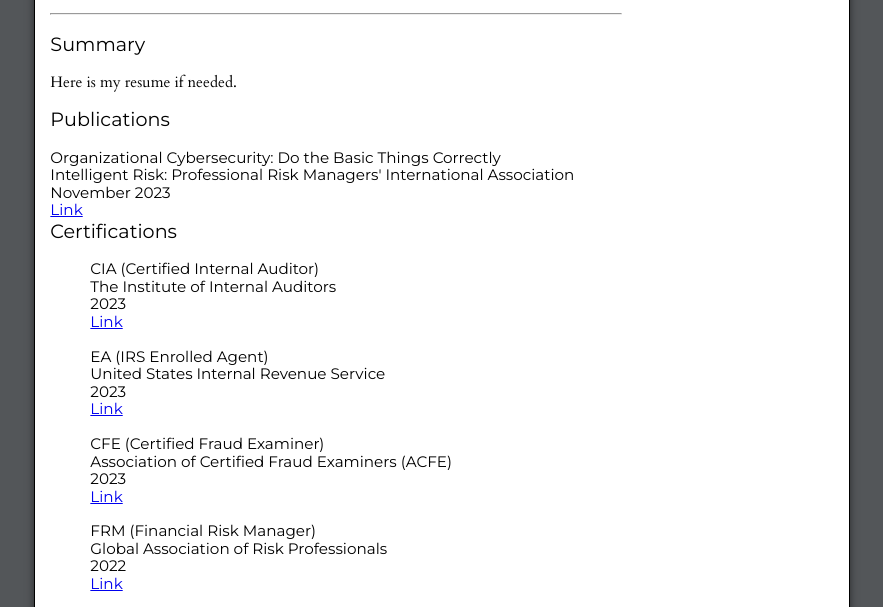
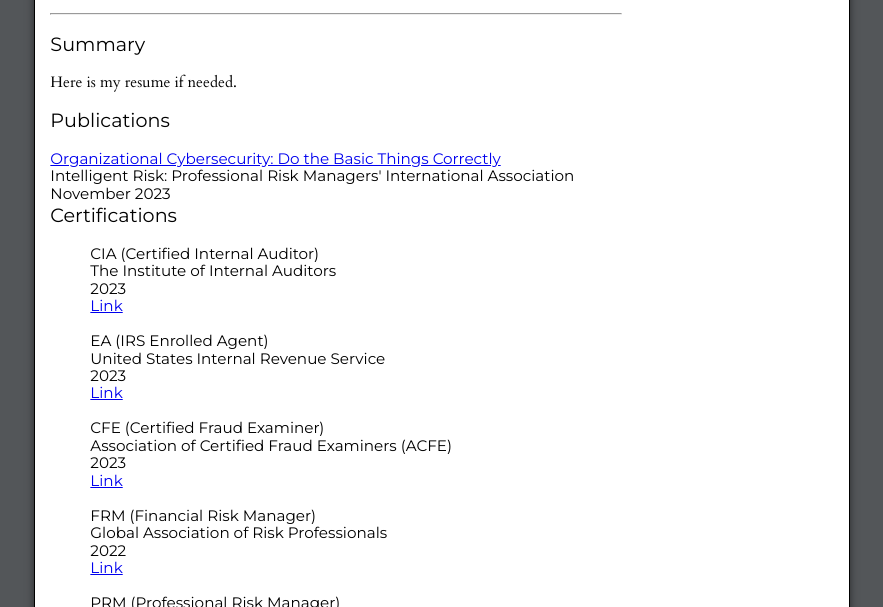
Before and after one commit to TedBelanoff/Resume, a plain HTML site: page index.html in a window 1280 px wide. Shown: the part 142-749 px from the top of the page, without its empty margins (198-1081 px from the left). Drawn offline with nearby package versions, Linux system fonts and the light colour scheme.

Commit message:
Update index.html

```diff
--- a/index.html
+++ b/index.html
@@ -48,16 +48,14 @@
                         </section>
                         <section>
                             <h6>Publications</h6>
-                            <div>
-                                        <p class="sanserif">Organizational Cybersecurity: Do the Basic Things Correctly</p>
+                             <div>
+                                        <a href="https://issuu.com/prmia7/docs/intelligentrisk_nov2023_issuu?fr=xKAE9_zU1NQ/"><span>Organizational Cybersecurity: Do the Basic Things Correctly</span></a>
                                     </div>
                                     <div>
                                         <span>Intelligent Risk: Professional Risk Managers' International Association</span>
                                     </div>
                                     <div><span>November 2023</span></div>
-                                    <div>
-                                        <a href="https://issuu.com/prmia7/docs/intelligentrisk_nov2023_issuu?fr=xKAE9_zU1NQ/"><span>Link</span></a>
-                                    </div>
+
                         </section>
                         <section class="certification">
                             <h6>Certifications</h6>
```
